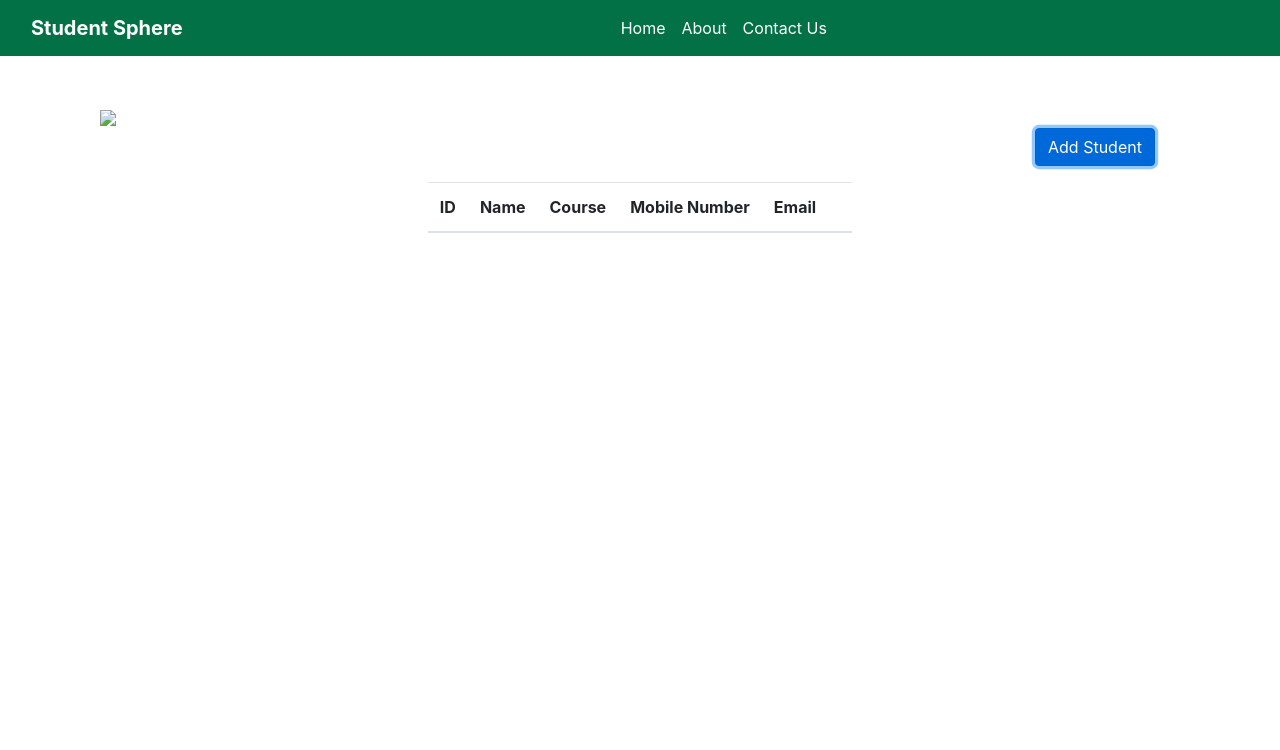
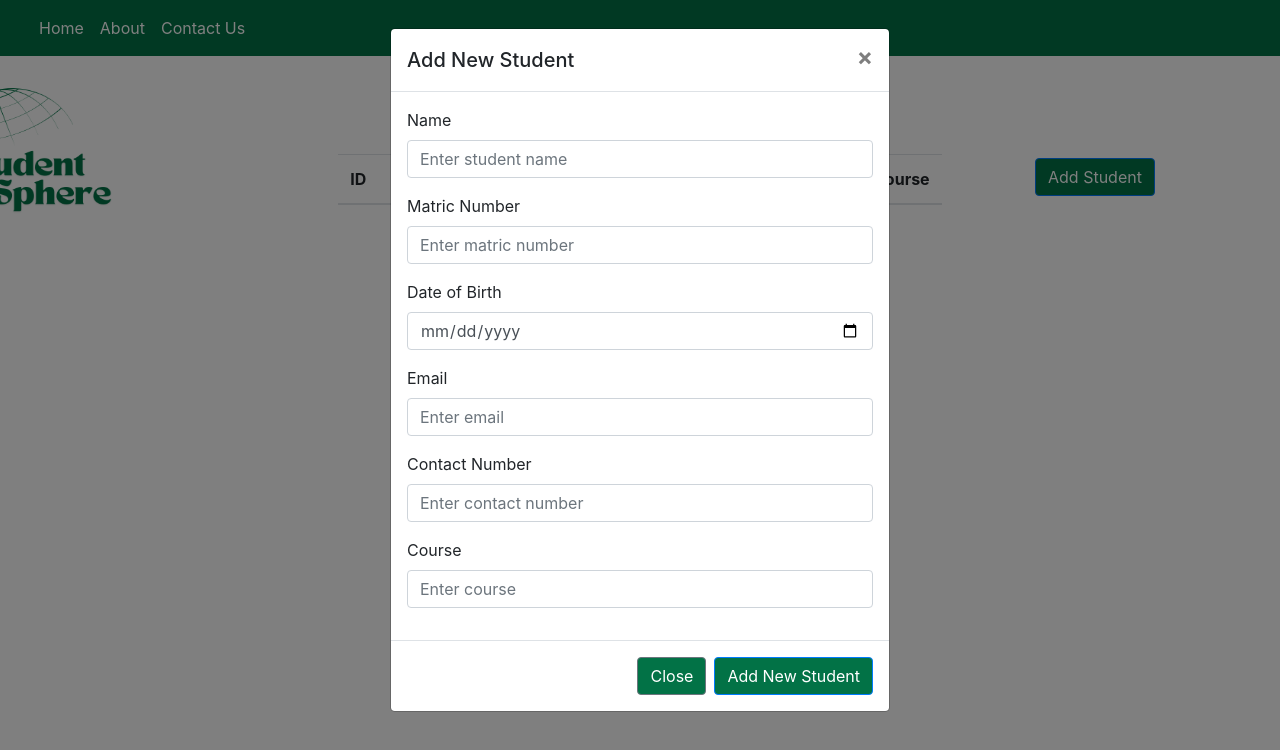
Before and after one commit to Sharafynna/StudentSphere-sha, a website: page public/index.html in a window 1280 px wide. Both pictures are taken after a click on the button "Add Student". Drawn offline with nearby package versions, Linux system fonts and the light colour scheme; files that its build step writes are made by us from their sources.

Commit message:
Implemented the frontend and backend of add student + fixed some html

```diff
--- a/css/styles.css
+++ /dev/null
@@ -1,16 +0,0 @@
-nav{
-    background-color: #027246;
-}
-
-.navbar-brand{
-    font-weight: bold;
-}
-
-.img-fluid{
-    max-height: 150px;
-}
-
-.btn{
-    background-color: #027246;
-    text-decoration: white;
-}
--- /dev/null
+++ b/public/css/styles.css
@@ -0,0 +1,50 @@
+nav{
+    background-color: #027246;
+}
+
+.navbar-brand{
+    font-weight: bold;
+}
+
+.img-fluid{
+    max-height: 150px;
+}
+
+.custom-btn{
+    background-color: #027246;
+    text-decoration: white;
+    margin-top: -122px;
+}
+
+.btn{
+    background-color: #027246;
+    text-decoration: white;
+}
+
+.btn:hover {
+    background-color: #027246;
+    opacity: 0.8;
+    transition: background-color 0.3s ease;
+}
+
+.custom-btn:hover {
+    background-color: #027246;
+    opacity: 0.8;
+    transition: background-color 0.3s ease;
+}
+
+
+.custom-image {
+    width: 200px;
+    height: 500px;
+    margin-left: -860px; /* Shift the image to the right */
+    margin-top: -30px;
+}
+
+.container {
+    margin-top: -110px; /* Adjust this value to move elements up */
+}
+
+.table {
+    margin-top: -110px; /* Adjust this value to move the table up */
+}
--- a/public/index.html
+++ b/public/index.html
@@ -1,5 +1,6 @@
 <!DOCTYPE html>
 <html lang="en">
+
 <head>
     <meta charset="UTF-8">
     <meta name="viewport" content="width=device-width, initial-scale=1.0">
@@ -7,19 +8,21 @@
     <script src="https://code.jquery.com/jquery-3.5.1.slim.min.js"></script>
     <script src="https://cdn.jsdelivr.net/npm/popper.js@1.16.1/dist/umd/popper.min.js"></script>
     <script src="https://maxcdn.bootstrapcdn.com/bootstrap/4.5.2/js/bootstrap.min.js"></script>
+    <script src="js/student.js"></script>
     <link rel="stylesheet" href="css/styles.css">
 
-    <title>Document</title>
+    <title>DVOPS - Student Management System</title>
 </head>
+
 <body>
     <!--Navigation Bar-->
     <nav class="navbar navbar-expand-lg">
         <div class="container-fluid">
-            <a class="navbar-brand text-white" href="#">Student Sphere</a>
-            <button class="navbar-toggler" type="button" data-toggle="collapse" data-target="#navbarNav" aria-controls="navbarNav" aria-expanded="false" aria-label="Toggle navigation">
+            <button class="navbar-toggler" type="button" data-toggle="collapse" data-target="#navbarNav"
+                aria-controls="navbarNav" aria-expanded="false" aria-label="Toggle navigation">
                 <span class="navbar-toggler-icon"></span>
             </button>
-            <div class="collapse navbar-collapse justify-content-center" id="navbarNav">
+            <div class="collapse navbar-collapse justify-content-right" id="navbarNav">
                 <ul class="navbar-nav">
                     <li class="nav-item me-4">
                         <a class="nav-link text-white" href="#">Home</a>
@@ -36,16 +39,70 @@
     </nav>
 
     <div class="container mt-5">
-        <div class="col-md-8">
-            <img class="img-fluid" src="images/StudentSphere.png">
+        <div class="col-md-8 d-flex justify-content-center">
+            <img class="img-fluid custom-image" src="images/StudentSphere.png" alt="Student Sphere">
         </div>
         <div class="row justify-content-center">
             <div class="col-md-10">
             </div>
             <div class="col-md-2 mb-3">
-                <button type="button" class="btn btn-primary" data-toggle="modal" data-target="#studentModal">
+                <button type="button" class="btn btn-primary custom-btn" data-toggle="modal"
+                    data-target="#studentModal">
                     Add Student
                 </button>
+            </div>
+            <!-- Modal -->
+            <div class="modal fade" id="studentModal" tabindex="-1" role="dialog" aria-labelledby="studentModalLabel"
+                aria-hidden="true">
+                <div class="modal-dialog" role="document">
+                    <div class="modal-content">
+                        <div class="modal-header">
+                            <h5 class="modal-title" id="studentModalLabel">Add New Student</h5>
+                            <button type="button" class="close" data-dismiss="modal" aria-label="Close">
+                                <span aria-hidden="true">&times;</span>
+                            </button>
+                        </div>
+                        <div class="modal-body">
+                            <form>
+                                <div class="form-group">
+                                    <label for="name">Name</label>
+                                    <input type="text" class="form-control" id="name" placeholder="Enter student name"
+                                        required>
+                                </div>
+                                <div class="form-group">
+                                    <label for="matric_no">Matric Number</label>
+                                    <input type="text" class="form-control" id="matric_no"
+                                        placeholder="Enter matric number" required>
+                                </div>
+                                <div class="form-group">
+                                    <label for="date_of_birth">Date of Birth</label>
+                                    <input type="date" class="form-control" id="date_of_birth" required>
+                                </div>
+                                <div class="form-group">
+                                    <label for="email">Email</label>
+                                    <input type="email" class="form-control" id="email" placeholder="Enter email"
+                                        required>
+                                </div>
+                                <div class="form-group">
+                                    <label for="contact_no">Contact Number</label>
+                                    <input type="tel" class="form-control" id="contact_no"
+                                        placeholder="Enter contact number" required>
+                                </div>
+                                <div class="form-group">
+                                    <label for="course">Course</label>
+                                    <input type="text" class="form-control" id="course" placeholder="Enter course"
+                                        required>
+                                </div>
+                            </form>
+                        </div>
+                        <div class="modal-footer">
+                            <button type="button" class="btn btn-secondary"
+                                data-dismiss="modal">Close</button>
+                            <button type="button" class="btn btn-primary" onclick="addStudent()">Add New
+                                Student</button>
+                        </div>
+                    </div>
+                </div>
             </div>
             <div class="row justify-content-center">
                 <div class="col-md-12">
@@ -54,14 +111,14 @@
                             <tr>
                                 <th>ID</th>
                                 <th>Name</th>
+                                <th>Matric No.</th>
+                                <th>Date Of Birth</th>
+                                <th>Email</th>
+                                <th>Contact No.</th>
                                 <th>Course</th>
-                                <th>Mobile Number</th>
-                                <th>Email</th>
-                                <th></th>
                             </tr>
                         </thead>
                         <tbody id="tableContent">
-
                         </tbody>
                     </table>
                 </div>
@@ -70,4 +127,5 @@
     </div>
 
 </body>
+
 </html>
--- a/public/js/student.js
+++ b/public/js/student.js
@@ -1,4 +1,4 @@
-function addResource() {
+function addStudent() {
     var response = "";
     var jsonData = new Object();
 
--- a/utils/students.json
+++ b/utils/students.json
@@ -1 +1 @@
-[{"name":"John Doe","matric_no":"A1234567B","date_of_birth":"2002-05-14","email":"john_doe@gmail.com","contact_no":"98765432","course":"Information Technology","id":"1730705723014877"}]
+[{"name":"John Doe","matric_no":"A1234567B","date_of_birth":"2002-05-14","email":"john_doe@gmail.com","contact_no":"98765432","course":"Information Technology","id":"1730705723014877"},{"name":"Jane Doe","matric_no":"S2345678B","date_of_birth":"2003-04-22","email":"janedoe@gmail.com","contact_no":"87654321","course":"Applied Artificial Intelligence","id":"1730714331031681"}]
```
Also changed, not shown: images/StudentSphere.png (deleted), public/images/StudentSphere.png (added), public/images/StudentSphereLogo.png (renamed from images/StudentSphereLogo.png).
